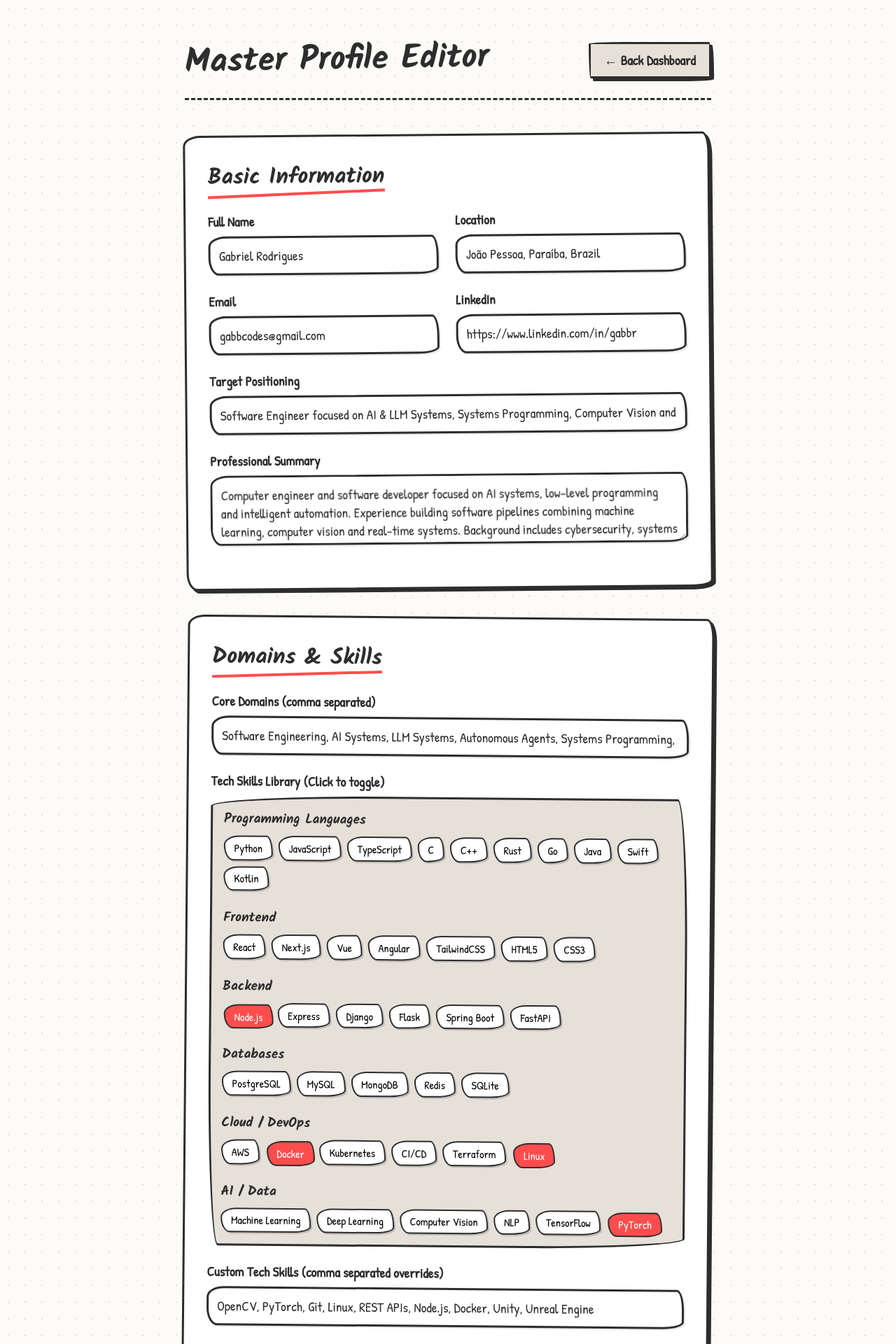
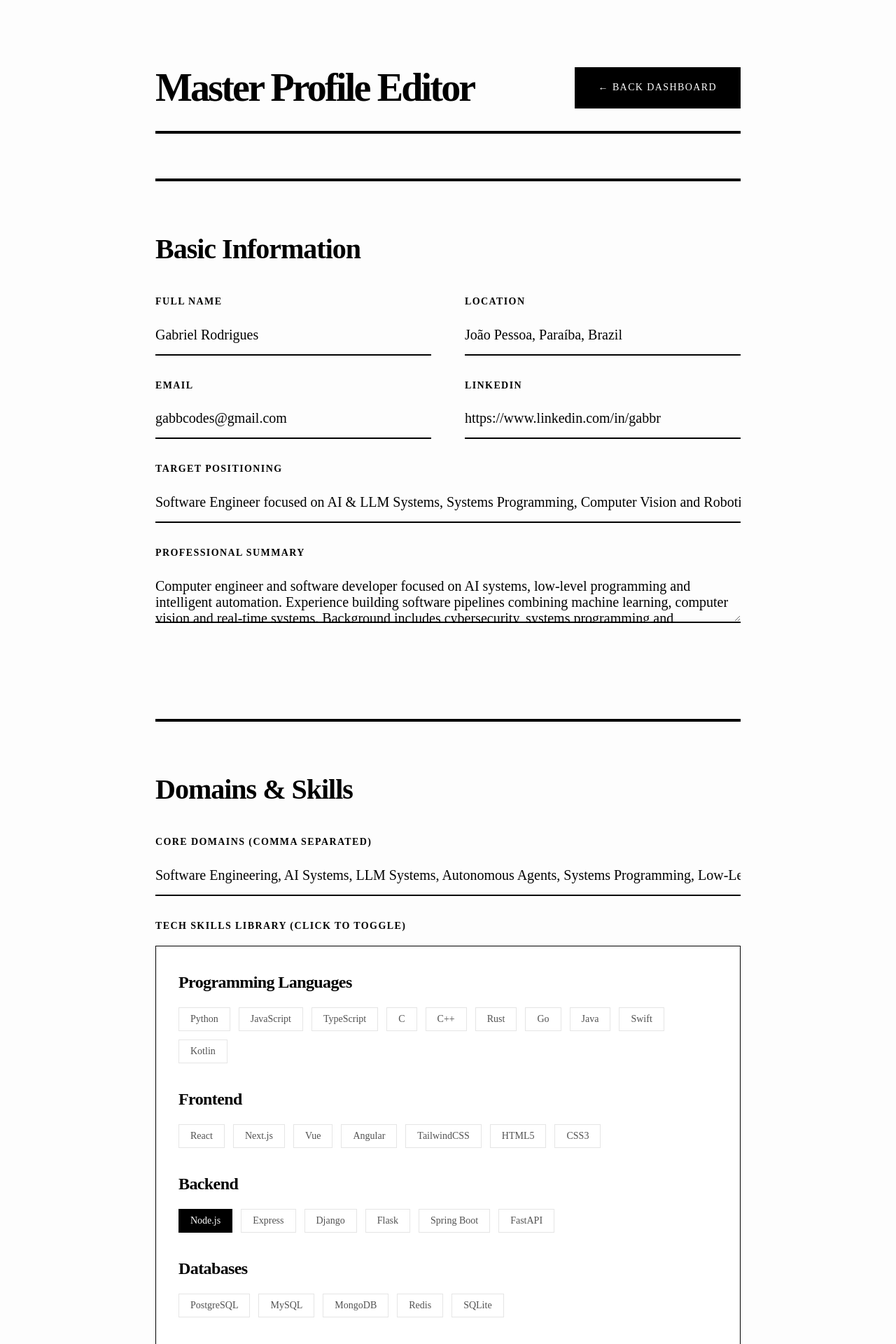
Before and after one commit to CallmeShini/ATS_CV_Generator, a Next.js app: page /profile in a window 1280 px wide. Shown: the top 1920 px of the page at 70% size. Built offline with nearby package versions, Linux system fonts and the light colour scheme.

Commit message:
feat(ui): complete style overhaul to V2.0 Minimalist Monochrome

```diff
--- a/src/app/generate/page.module.css
+++ b/src/app/generate/page.module.css
@@ -1,82 +1,98 @@
 .container {
     max-width: 1400px;
     margin: 0 auto;
-    padding: 3rem 1.5rem;
+    padding: 6rem 2rem;
     display: flex;
     flex-direction: column;
-    gap: 2rem;
+    gap: 4rem;
 }
 
 .header {
     display: flex;
     justify-content: space-between;
     align-items: center;
-    border-bottom: 3px dashed var(--border-pencil);
-    padding-bottom: 1rem;
+    border-bottom: 4px solid var(--border);
+    padding-bottom: 2rem;
 }
 
 .title {
-    font-size: 3rem;
-    font-weight: 700;
-    transform: rotate(1deg);
+    font-size: 3.5rem;
+    font-weight: 600;
+    font-family: var(--font-display);
+    letter-spacing: -0.05em;
+    color: var(--foreground);
+    line-height: 1;
 }
 
 .splitView {
     display: flex;
-    gap: 3rem;
+    gap: 4rem;
     min-height: 70vh;
+}
+
+/* Handle mobile gracefully */
+@media (max-width: 1024px) {
+    .splitView {
+        flex-direction: column;
+    }
 }
 
 .leftPane {
     flex: 1;
-    background: #fff;
-    border: 3px solid var(--border-pencil);
-    border-radius: var(--radius-wobbly-md);
-    padding: 2rem;
+    background: transparent;
+    border: none;
+    border-right: 1px solid var(--border);
+    padding-right: 4rem;
     display: flex;
     flex-direction: column;
-    gap: 1.5rem;
-    box-shadow: var(--shadow-hard);
-    transform: rotate(-0.5deg);
+    gap: 2rem;
     max-width: 500px;
+}
+
+@media (max-width: 1024px) {
+    .leftPane {
+        border-right: none;
+        border-bottom: 1px solid var(--border);
+        padding-right: 0;
+        padding-bottom: 4rem;
+        max-width: 100%;
+    }
 }
 
 .rightPane {
     flex: 2;
-    background: #fff;
-    border: 3px solid var(--border-pencil);
-    border-radius: var(--radius-wobbly-md);
-    padding: 2rem;
+    background: transparent;
     display: flex;
     flex-direction: column;
-    gap: 1.5rem;
-    box-shadow: var(--shadow-hard);
-    transform: rotate(0.5deg);
+    gap: 2rem;
 }
 
 .formGroup {
     display: flex;
     flex-direction: column;
-    gap: 0.5rem;
+    gap: 1rem;
 }
 
 .formGroup label {
-    font-weight: 700;
-    font-size: 1.2rem;
-    color: var(--fg-pencil);
+    font-weight: 600;
+    font-size: 0.875rem;
+    text-transform: uppercase;
+    letter-spacing: 0.1em;
+    color: var(--foreground);
+    font-family: var(--font-mono);
 }
 
 .input,
 .textarea {
-    padding: 0.75rem;
-    border: 3px solid var(--border-pencil);
-    border-radius: var(--radius-wobbly-md);
-    background: #fff;
-    color: var(--fg-pencil);
-    font-family: inherit;
-    font-size: 1.1rem;
-    box-shadow: 2px 2px 0px 0px rgba(45, 45, 45, 0.1);
-    transition: all 0.1s ease;
+    width: 100%;
+    padding: 1rem 0;
+    border: none;
+    border-bottom: 2px solid var(--border);
+    background: transparent;
+    color: var(--foreground);
+    font-family: var(--font-body);
+    font-size: 1.25rem;
+    transition: border-width 0.1s linear;
 }
 
 .textarea {
@@ -87,56 +103,75 @@
 .input:focus,
 .textarea:focus {
     outline: none;
-    border-color: var(--accent-blue);
-    box-shadow: 4px 4px 0px 0px var(--accent-blue);
+    border-bottom: 4px solid var(--foreground);
+}
+
+.input::placeholder,
+.textarea::placeholder {
+    color: var(--muted-foreground);
+    font-style: italic;
 }
 
 .btnPrimary {
-    background: #fff;
-    color: var(--fg-pencil);
-    padding: 0.8rem 1.5rem;
-    border-radius: var(--radius-wobbly);
-    font-weight: 700;
-    font-size: 1.2rem;
-    border: 3px solid var(--border-pencil);
-    box-shadow: var(--shadow-hard);
+    background: var(--foreground);
+    color: var(--background);
+    padding: 1rem 2rem;
+    border-radius: 0;
+    font-weight: 500;
+    font-size: 0.875rem;
+    text-transform: uppercase;
+    letter-spacing: 0.1em;
+    border: 2px solid var(--foreground);
+    font-family: var(--font-mono);
     cursor: pointer;
-    transition: all 0.1s ease;
+    transition: all 0.1s linear;
     align-self: flex-start;
 }
 
 .btnPrimary:hover {
-    background: var(--accent-red);
-    color: #fff;
-    transform: translate(2px, 2px);
-    box-shadow: var(--shadow-hard-hover);
-}
-
-.btnPrimary:active {
-    transform: translate(4px, 4px);
-    box-shadow: none;
+    background: var(--background);
+    color: var(--foreground);
+    border: 2px solid var(--border);
 }
 
 .btnPrimary:disabled {
-    background: var(--muted-paper);
-    color: #888;
-    transform: none;
-    box-shadow: var(--shadow-hard);
+    background: var(--background);
+    color: var(--muted-foreground);
+    border-color: var(--border-light);
     cursor: not-allowed;
-    border-color: #888;
+}
+
+.btnSm {
+    padding: 0.5rem 1rem;
+    font-size: 0.75rem;
+    font-weight: 500;
+    background: transparent;
+    border: 1px solid var(--border);
+    color: var(--foreground);
+    cursor: pointer;
+    text-transform: uppercase;
+    letter-spacing: 0.1em;
+    font-family: var(--font-mono);
+    transition: all 0.1s linear;
+}
+
+.btnSm:hover {
+    background: var(--foreground);
+    color: var(--background);
 }
 
 .previewContainer {
     flex: 1;
-    background: var(--muted-paper);
-    border-radius: 4px;
-    padding: 1rem;
+    background: var(--background);
+    border: 1px solid var(--border);
+    padding: 2rem;
     overflow: auto;
-    border: 2px dashed rgba(0, 0, 0, 0.1);
 }
 
 .pre {
-    font-size: 0.85rem;
+    font-size: 0.875rem;
     white-space: pre-wrap;
     word-wrap: break-word;
+    font-family: var(--font-mono);
+    line-height: 1.5;
 }
--- a/src/app/globals.css
+++ b/src/app/globals.css
@@ -1,20 +1,23 @@
 :root {
-  /* Hand-Drawn Color Palette */
-  --bg-paper: #fdfbf7;
-  --fg-pencil: #2d2d2d;
-  --muted-paper: #e5e0d8;
-  --accent-red: #ff4d4d;
-  --accent-blue: #2d5da1;
-  --border-pencil: #2d2d2d;
+  /* Minimalist Monochrome Palette */
+  --background: #ffffff;
+  --foreground: #000000;
+  --muted: #f5f5f5;
+  --muted-foreground: #525252;
+  --border: #000000;
+  --border-light: #e5e5e5;
+  --primary: #000000;
+  --primary-foreground: #ffffff;
 
-  /* Custom Wobbly Radii */
-  --radius-wobbly: 255px 15px 225px 15px / 15px 225px 15px 255px;
-  --radius-wobbly-md: 25px 10px 30px 15px / 15px 30px 10px 25px;
+  /* Global System Radii */
+  /* NO radii allowed. Everything is incredibly sharp. */
+  --radius-wobbly: 0px;
+  --radius-wobbly-md: 0px;
 
-  /* Hard Offset Shadows */
-  --shadow-hard: 4px 4px 0px 0px var(--fg-pencil);
-  --shadow-hard-hover: 2px 2px 0px 0px var(--fg-pencil);
-  --shadow-hard-lg: 8px 8px 0px 0px var(--fg-pencil);
+  /* Typography Fallbacks */
+  --font-display: var(--font-playfair), Georgia, serif;
+  --font-body: var(--font-source-serif), Georgia, serif;
+  --font-mono: var(--font-jetbrains), monospace;
 }
 
 * {
@@ -30,11 +33,28 @@ body {
 }
 
 body {
-  color: var(--fg-pencil);
-  background-color: var(--bg-paper);
-  background-image: radial-gradient(var(--muted-paper) 1px, transparent 1px);
-  background-size: 24px 24px;
-  font-family: var(--font-patrick), Helvetica, Arial, sans-serif;
+  color: var(--foreground);
+  background-color: var(--background);
+  /* Editorial Paper-like horizontal subtle lines */
+  background-image: repeating-linear-gradient(0deg,
+      transparent,
+      transparent 1px,
+      var(--foreground) 1px,
+      var(--foreground) 2px);
+  background-size: 100% 4px;
+  background-position: top center;
+  /* Making it super subtle via opacity in an element below or just RGBA here */
+  /* Actually using rgba directly is safer for browser support without mixing pseudo-elements */
+  background-image: repeating-linear-gradient(0deg,
+      transparent,
+      transparent 1px,
+      rgba(0, 0, 0, 0.015) 1px,
+      rgba(0, 0, 0, 0.015) 2px);
+
+  font-family: var(--font-body);
+  font-size: 1.125rem;
+  /* lg default preferring readability */
+  line-height: 1.625;
   -webkit-font-smoothing: antialiased;
   -moz-osx-font-smoothing: grayscale;
 }
@@ -45,11 +65,23 @@ h3,
 h4,
 h5,
 h6 {
-  font-family: var(--font-kalam), Helvetica, Arial, sans-serif;
-  font-weight: 700;
+  font-family: var(--font-display);
+  font-weight: 600;
+  letter-spacing: -0.025em;
+  /* tracking-tight */
 }
 
 a {
   color: inherit;
   text-decoration: none;
+  transition: all 0.1s ease-in-out;
 }
+
+/* Global button focus states per Monochrome spec */
+button:focus-visible,
+a:focus-visible,
+input:focus-visible,
+textarea:focus-visible {
+  outline: 3px solid var(--foreground);
+  outline-offset: 3px;
+}
--- a/src/app/layout.tsx
+++ b/src/app/layout.tsx
@@ -1,17 +1,25 @@
 import type { Metadata } from "next";
-import { Kalam, Patrick_Hand } from "next/font/google";
+import { Playfair_Display, Source_Serif_4, JetBrains_Mono } from "next/font/google";
 import "./globals.css";
 
-const kalam = Kalam({
-  variable: "--font-kalam",
+const playfair = Playfair_Display({
+  variable: "--font-playfair",
   subsets: ["latin"],
-  weight: "700"
+  weight: ["400", "500", "600", "700", "800", "900"],
+  style: ["normal", "italic"]
 });
 
-const patrickHand = Patrick_Hand({
-  variable: "--font-patrick",
+const sourceSerif = Source_Serif_4({
+  variable: "--font-source-serif",
   subsets: ["latin"],
-  weight: "400"
+  weight: ["400", "500", "600", "700"],
+  style: ["normal", "italic"]
+});
+
+const jetbrainsMono = JetBrains_Mono({
+  variable: "--font-jetbrains",
+  subsets: ["latin"],
+  weight: ["400", "700"]
 });
 
 export const metadata: Metadata = {
@@ -26,7 +34,7 @@ export default function RootLayout({
 }>) {
   return (
     <html lang="en">
-      <body className={`${kalam.variable} ${patrickHand.variable}`}>
+      <body className={`${playfair.variable} ${sourceSerif.variable} ${jetbrainsMono.variable}`}>
         {children}
       </body>
     </html>
--- a/src/app/page.module.css
+++ b/src/app/page.module.css
@@ -1,114 +1,146 @@
 .container {
     min-height: 100vh;
-    padding: 4rem 2rem;
-    max-width: 1000px;
+    padding: 6rem 2rem;
+    max-width: 1152px;
     margin: 0 auto;
 }
 
 .header {
-    margin-bottom: 4rem;
-    text-align: center;
+    margin-bottom: 6rem;
+    text-align: left;
+    border-bottom: 4px solid var(--border);
+    padding-bottom: 4rem;
 }
 
 .header h1 {
-    font-size: 3.5rem;
-    margin-bottom: 0.5rem;
-    transform: rotate(-1deg);
+    font-size: clamp(4rem, 8vw, 8rem);
+    line-height: 1;
+    margin-bottom: 2rem;
+    color: var(--foreground);
+    letter-spacing: -0.05em;
+    /* tracking-tighter */
 }
 
 .header p {
-    color: var(--fg-pencil);
-    font-size: 1.4rem;
-    opacity: 0.8;
+    color: var(--muted-foreground);
+    font-size: 1.5rem;
+    max-width: 600px;
+    font-family: var(--font-body);
 }
 
 .main {
     display: grid;
     grid-template-columns: repeat(auto-fit, minmax(300px, 1fr));
-    gap: 3rem;
+    gap: 0;
+    border-top: 1px solid var(--border);
+    border-left: 1px solid var(--border);
 }
 
 .card {
-    border: 3px solid var(--border-pencil);
-    border-radius: var(--radius-wobbly-md);
-    padding: 2.5rem;
-    background: #fff;
-    box-shadow: var(--shadow-hard);
+    border-right: 1px solid var(--border);
+    border-bottom: 1px solid var(--border);
+    padding: 3rem;
+    background: var(--background);
     display: flex;
     flex-direction: column;
-    transition: transform 0.1s ease, box-shadow 0.1s ease;
+    transition: background-color 0.1s linear, color 0.1s linear;
     position: relative;
 }
 
-.card:nth-child(1) {
-    transform: rotate(1deg);
-    background: var(--bg-paper);
+/* Base card specific states (no rotations or whimsical colors anymore) */
+.card:nth-child(n) {
+    transform: none;
+    box-shadow: none;
+    border-radius: 0;
 }
 
-.card:nth-child(2) {
-    transform: rotate(-1deg);
-    background: #fff9c4;
-    /* post-it yellow */
+/* Hover inversion per spec */
+.card:hover {
+    background: var(--foreground);
+    color: var(--background);
 }
 
-.card:hover {
-    transform: rotate(0deg) translateY(-2px);
-    box-shadow: var(--shadow-hard-lg);
+.card:hover h2,
+.card:hover p {
+    color: var(--background);
 }
 
 .card h2 {
-    font-size: 2rem;
-    margin-bottom: 1rem;
+    font-size: 2.5rem;
+    margin-bottom: 1.5rem;
+    font-family: var(--font-display);
+    letter-spacing: -0.025em;
+    color: var(--foreground);
 }
 
 .card p {
-    color: var(--fg-pencil);
-    font-size: 1.2rem;
-    margin-bottom: 2.5rem;
-    line-height: 1.5;
+    color: var(--muted-foreground);
+    font-size: 1.125rem;
+    margin-bottom: 3rem;
+    line-height: 1.625;
     flex: 1;
 }
 
+/* Buttons */
 .btn,
 .btnPrimary {
     display: inline-block;
-    padding: 0.8rem 1.5rem;
-    border-radius: var(--radius-wobbly);
-    font-weight: 700;
-    font-size: 1.2rem;
+    padding: 1rem 2rem;
+    border-radius: 0;
+    font-weight: 500;
+    font-size: 0.875rem;
     text-align: center;
     cursor: pointer;
-    transition: all 0.1s ease;
+    transition: all 0.1s linear;
     width: 100%;
-    border: 3px solid var(--border-pencil);
-    box-shadow: var(--shadow-hard);
-    color: var(--fg-pencil);
+    text-transform: uppercase;
+    letter-spacing: 0.1em;
+    font-family: var(--font-mono);
 }
 
+/* Outline Button */
 .btn {
-    background: var(--muted-paper);
+    background: transparent;
+    border: 2px solid var(--border);
+    color: var(--foreground);
 }
 
+/* Solid Primary Button */
 .btnPrimary {
-    background: #fff;
+    background: var(--foreground);
+    color: var(--background);
+    border: 2px solid var(--foreground);
 }
 
 .btn:hover {
-    background: var(--accent-blue);
-    color: #fff;
-    transform: translate(2px, 2px);
-    box-shadow: var(--shadow-hard-hover);
+    background: var(--foreground);
+    color: var(--background);
 }
 
 .btnPrimary:hover {
-    background: var(--accent-red);
-    color: #fff;
-    transform: translate(2px, 2px);
-    box-shadow: var(--shadow-hard-hover);
+    background: var(--background);
+    color: var(--foreground);
+    border: 2px solid var(--border);
 }
 
-.btn:active,
-.btnPrimary:active {
-    transform: translate(4px, 4px);
-    box-shadow: none;
+.card:hover .btnPrimary {
+    background: var(--background);
+    color: var(--foreground);
+    border-color: var(--background);
 }
+
+.card:hover .btnPrimary:hover {
+    background: var(--foreground);
+    color: var(--background);
+    border-color: var(--background);
+}
+
+.card:hover .btn {
+    border-color: var(--background);
+    color: var(--background);
+}
+
+.card:hover .btn:hover {
+    background: var(--background);
+    color: var(--foreground);
+}
--- a/src/app/profile/page.module.css
+++ b/src/app/profile/page.module.css
@@ -1,102 +1,102 @@
 .container {
-    max-width: 800px;
+    max-width: 900px;
     margin: 0 auto;
-    padding: 3rem 1.5rem;
+    padding: 6rem 2rem;
 }
 
 .header {
     display: flex;
     justify-content: space-between;
     align-items: center;
-    margin-bottom: 3rem;
-    border-bottom: 3px dashed var(--border-pencil);
-    padding-bottom: 1rem;
+    margin-bottom: 4rem;
+    border-bottom: 4px solid var(--border);
+    padding-bottom: 2rem;
 }
 
 .title {
-    font-size: 3rem;
-    font-weight: 700;
-    transform: rotate(-1deg);
+    font-size: 3.5rem;
+    font-weight: 600;
+    font-family: var(--font-display);
+    letter-spacing: -0.05em;
+    color: var(--foreground);
+    line-height: 1;
 }
 
 .formGroup {
-    margin-bottom: 1.5rem;
+    margin-bottom: 2rem;
 }
 
 .formGroup label {
     display: block;
-    font-weight: 700;
+    font-weight: 600;
     margin-bottom: 0.5rem;
-    font-size: 1.2rem;
-    color: var(--fg-pencil);
+    font-size: 0.875rem;
+    text-transform: uppercase;
+    letter-spacing: 0.1em;
+    color: var(--foreground);
+    font-family: var(--font-mono);
 }
 
 .input,
 .textarea {
     width: 100%;
-    padding: 0.75rem;
-    border: 3px solid var(--border-pencil);
-    border-radius: var(--radius-wobbly-md);
-    background: #fff;
-    color: var(--fg-pencil);
-    font-family: inherit;
-    font-size: 1.2rem;
-    transition: all 0.1s ease;
-    box-shadow: 2px 2px 0px 0px rgba(45, 45, 45, 0.1);
+    padding: 1rem 0;
+    border: none;
+    border-bottom: 2px solid var(--border);
+    background: transparent;
+    color: var(--foreground);
+    font-family: var(--font-body);
+    font-size: 1.25rem;
+    transition: border-width 0.1s linear;
 }
 
 .textarea {
     resize: vertical;
-    min-height: 100px;
+    min-height: 80px;
 }
 
 .input:focus,
 .textarea:focus {
     outline: none;
-    border-color: var(--accent-blue);
-    box-shadow: 4px 4px 0px 0px var(--accent-blue);
-    background: #fff;
+    border-bottom: 4px solid var(--foreground);
+}
+
+.input::placeholder,
+.textarea::placeholder {
+    color: var(--muted-foreground);
+    font-style: italic;
 }
 
 .section {
-    background: #fff;
-    border: 3px solid var(--border-pencil);
-    border-radius: var(--radius-wobbly-md);
-    padding: 2rem;
-    margin-bottom: 2.5rem;
-    box-shadow: var(--shadow-hard);
+    background: transparent;
+    border: none;
+    border-top: 4px solid var(--border);
+    padding: 4rem 0 2rem;
+    margin-bottom: 4rem;
     position: relative;
-    transform: rotate(0.5deg);
-}
-
-.section:nth-child(even) {
-    transform: rotate(-0.5deg);
 }
 
 .sectionTitle {
-    font-size: 2rem;
-    font-weight: 700;
-    margin-bottom: 1.5rem;
-    color: var(--fg-pencil);
-    display: inline-block;
-    position: relative;
-}
-
-.sectionTitle::after {
-    content: '';
-    position: absolute;
-    bottom: 0;
-    left: 0;
-    width: 100%;
-    height: 4px;
-    background: var(--accent-red);
-    border-radius: var(--radius-wobbly);
-    transform: rotate(-2deg);
+    font-size: 2.5rem;
+    font-weight: 600;
+    margin-bottom: 2rem;
+    color: var(--foreground);
+    font-family: var(--font-display);
+    letter-spacing: -0.025em;
 }
 
 .row {
-    display: flex;
-    gap: 1.5rem;
+    display: grid;
+    grid-template-columns: 1fr 1fr;
+    gap: 3rem;
+}
+
+/* Handle mobile gracefully */
+@media (max-width: 768px) {
+    .row {
+        grid-template-columns: 1fr;
+        gap: 1rem;
+    }
 }
 
 .col {
@@ -112,117 +112,104 @@
 .arrayItem {
     display: flex;
     align-items: center;
-    gap: 0.5rem;
+    gap: 1rem;
 }
 
 .btnSm {
-    padding: 0.5rem 1rem;
-    font-size: 1.1rem;
-    font-weight: 700;
-    background: #fff;
-    border: 3px solid var(--border-pencil);
-    border-radius: var(--radius-wobbly);
+    padding: 0.75rem 1.5rem;
+    font-size: 0.875rem;
+    font-weight: 500;
+    background: transparent;
+    border: 2px solid var(--border);
+    color: var(--foreground);
     cursor: pointer;
-    box-shadow: var(--shadow-hard);
-    transition: all 0.1s ease;
+    text-transform: uppercase;
+    letter-spacing: 0.1em;
+    font-family: var(--font-mono);
+    transition: all 0.1s linear;
 }
 
 .btnSm:hover {
-    background: var(--accent-blue);
-    color: #fff;
-    transform: translate(2px, 2px);
-    box-shadow: var(--shadow-hard-hover);
-}
-
-.btnSm:active {
-    transform: translate(4px, 4px);
-    box-shadow: none;
+    background: var(--foreground);
+    color: var(--background);
 }
 
 .btnRemove {
-    background: #fff;
-    color: var(--accent-red);
+    border-color: var(--foreground);
 }
 
 .btnRemove:hover {
-    background: var(--accent-red);
-    color: #fff;
+    background: var(--foreground);
+    color: var(--background);
 }
 
 .navBtn {
     display: inline-block;
-    padding: 0.6rem 1.2rem;
-    border: 3px solid var(--border-pencil);
-    border-radius: var(--radius-wobbly);
+    padding: 1rem 2rem;
+    border: 2px solid var(--border);
     text-decoration: none;
-    font-size: 1.2rem;
-    font-weight: 700;
-    color: var(--fg-pencil);
-    background: var(--muted-paper);
-    box-shadow: var(--shadow-hard);
-    transition: all 0.1s ease;
+    font-size: 0.875rem;
+    font-weight: 500;
+    text-transform: uppercase;
+    letter-spacing: 0.1em;
+    color: var(--background);
+    background: var(--foreground);
+    font-family: var(--font-mono);
+    transition: all 0.1s linear;
 }
 
 .navBtn:hover {
-    background: var(--accent-blue);
-    color: #fff;
-    transform: translate(2px, 2px);
-    box-shadow: var(--shadow-hard-hover);
-}
-
-.navBtn:active {
-    transform: translate(4px, 4px);
-    box-shadow: none;
+    background: var(--background);
+    color: var(--foreground);
 }
 
 .skillsContainer {
     display: flex;
     flex-direction: column;
-    gap: 1.5rem;
-    margin-top: 0.5rem;
-    padding: 1rem;
-    border: 3px solid var(--border-pencil);
-    border-radius: var(--radius-wobbly);
-    background: var(--muted-paper);
+    gap: 2rem;
+    margin-top: 1rem;
+    padding: 2rem;
+    border: 1px solid var(--border);
+    background: var(--background);
 }
 
 .skillCategoryTitle {
-    font-size: 1.2rem;
-    font-weight: 700;
-    margin-bottom: 0.5rem;
-    color: var(--fg-pencil);
-    font-family: var(--font-kalam);
+    font-size: 1.5rem;
+    font-weight: 600;
+    margin-bottom: 1rem;
+    color: var(--foreground);
+    font-family: var(--font-display);
 }
 
 .skillChips {
     display: flex;
     flex-wrap: wrap;
-    gap: 0.5rem;
+    gap: 0.75rem;
 }
 
 .skillChip {
-    padding: 0.3rem 0.8rem;
-    font-family: var(--font-patrick);
-    font-size: 1rem;
-    background: #fff;
-    border: 2px solid var(--border-pencil);
-    border-radius: var(--radius-wobbly-md);
+    padding: 0.5rem 1rem;
+    font-family: var(--font-mono);
+    font-size: 0.875rem;
+    background: transparent;
+    border: 1px solid var(--border-light);
+    color: var(--muted-foreground);
     cursor: pointer;
-    box-shadow: 2px 2px 0px 0px rgba(45, 45, 45, 0.2);
-    transition: all 0.1s ease;
+    transition: all 0.1s linear;
 }
 
 .skillChip:hover {
-    transform: translate(1px, 1px);
-    box-shadow: 1px 1px 0px 0px rgba(45, 45, 45, 0.2);
-    background: var(--accent-blue);
-    color: #fff;
+    border-color: var(--border);
+    color: var(--foreground);
 }
 
 .skillChipActive {
-    background: var(--accent-red);
-    color: #fff;
-    border-color: var(--border-pencil);
-    transform: translate(2px, 2px);
-    box-shadow: none;
+    background: var(--foreground);
+    color: var(--background);
+    border-color: var(--foreground);
 }
+
+.skillChipActive:hover {
+    background: var(--foreground);
+    color: var(--background);
+}
```
